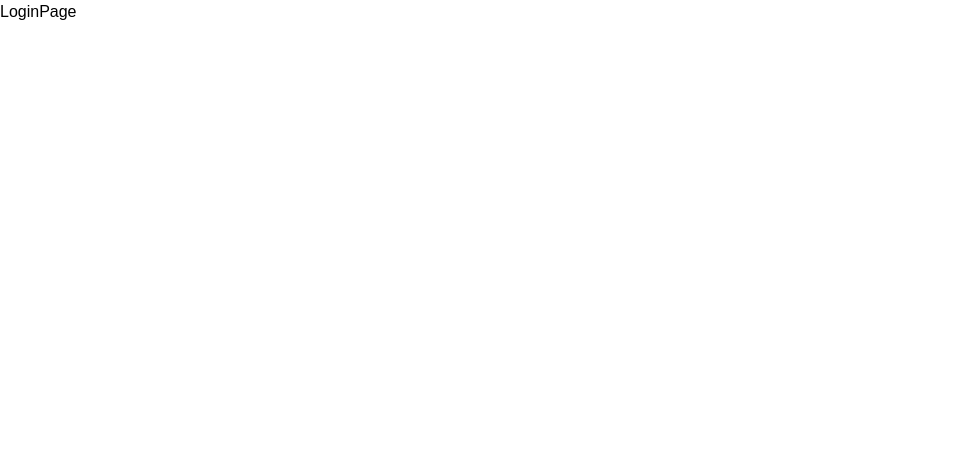
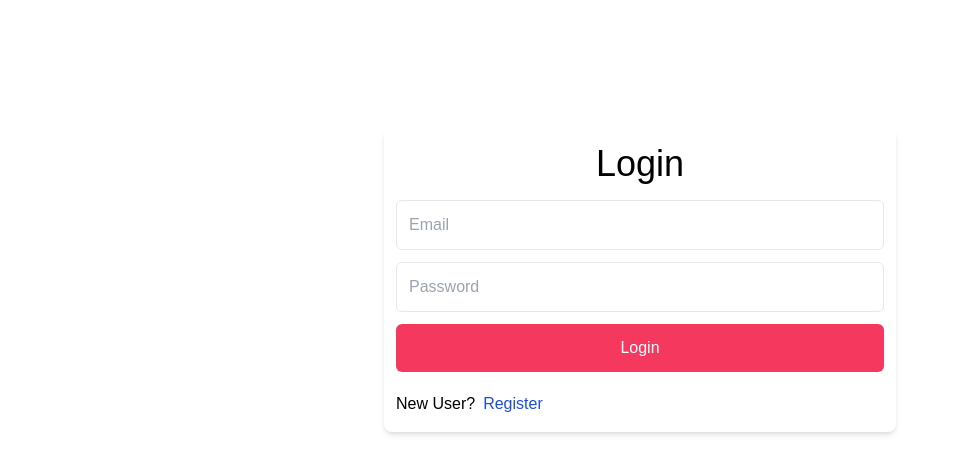
Before and after one commit to gauravjagwani/StayMate, a React app in the folder frontend/: page /login in a window 1280 px wide. Shown: the top 474 px of the page, without its empty margins (0-957 px from the left). Built offline with nearby package versions, Linux system fonts and the light colour scheme; the HTML template or start-up script is replaced by a standard one.

Commit message:
login api route

```diff
--- a/frontend/src/pages/LoginPage.jsx
+++ b/frontend/src/pages/LoginPage.jsx
@@ -1,7 +1,53 @@
-import React from "react";
+import React, { useState } from "react";
+import { Link } from "react-router-dom";
 
 const LoginPage = () => {
-  return <div>LoginPage</div>;
+  const [email, setEmail] = useState("");
+  const [password, setPassword] = useState("");
+  return (
+    <div className="mt-32 max-w-lg mx-auto shadow-md rounded-lg py-4 px-3 ">
+      <h1 className="text-4xl text-center font-medium mb-4">Login</h1>
+      <form className="flex flex-col gap-3 items-center ">
+        <input
+          type="email"
+          placeholder="Email"
+          name="email"
+          className="p-3 rounded-md border w-full hover:border-primary focus:outline-none focus:ring-1 focus:ring-primary focus:border-primary"
+          required
+          value={email}
+          onChange={(e) => setEmail(e.target.value)}
+        />
+        <input
+          type="password"
+          placeholder="Password"
+          name="password"
+          className="p-3 rounded-md border w-full hover:border-primary focus:outline-none focus:ring-1 focus:ring-primary focus:border-primary"
+          value={password}
+          onChange={(e) => setPassword(e.target.value)}
+          required
+        />
+
+        {/* {!passwordMatch && (
+          <p className="text-red-500 "> Password are not matched!</p>
+        )} */}
+
+        <button
+          type="submit"
+          className="bg-primary p-3 w-full text-white rounded-md disabled:opacity-70 disabled:cursor-not-allowed"
+          // disabled={!passwordMatch}
+        >
+          Login
+        </button>
+      </form>
+
+      <div className="mt-5 flex gap-2">
+        <p>New User?</p>
+        <Link to={"/register"} className="text-blue-700">
+          Register
+        </Link>
+      </div>
+    </div>
+  );
 };
 
 export default LoginPage;
--- a/frontend/src/pages/RegisterPage.jsx
+++ b/frontend/src/pages/RegisterPage.jsx
@@ -67,7 +67,7 @@ const RegisterPage = () => {
           type="text"
           placeholder="First Name"
           name="firstName"
-          className="p-3 rounded-md border w-full hover:border-pink-600"
+          className="p-3 rounded-md border w-full hover:border-pink-600 focus:outline-none focus:ring-1 focus:ring-primary focus:border-primary"
           value={formData.firstName}
           onChange={handleChange}
           required
@@ -76,7 +76,7 @@ const RegisterPage = () => {
           type="text"
           placeholder="Last Name"
           name="lastName"
-          className="p-3 rounded-md border w-full hover:border-pink-600"
+          className="p-3 rounded-md border w-full hover:border-pink-600 focus:outline-none focus:ring-1 focus:ring-primary focus:border-primary"
           value={formData.lastName}
           onChange={handleChange}
         />
@@ -84,7 +84,7 @@ const RegisterPage = () => {
           type="email"
           placeholder="Email"
           name="email"
-          className="p-3 rounded-md border w-full hover:border-pink-600"
+          className="p-3 rounded-md border w-full hover:border-pink-600 focus:outline-none focus:ring-1 focus:ring-primary focus:border-primary"
           value={formData.email}
           onChange={handleChange}
           required
@@ -93,7 +93,7 @@ const RegisterPage = () => {
           type="password"
           placeholder="Password"
           name="password"
-          className="p-3 rounded-md border w-full hover:border-pink-600"
+          className="p-3 rounded-md border w-full hover:border-pink-600 focus:outline-none focus:ring-1 focus:ring-primary focus:border-primary"
           value={formData.password}
           onChange={handleChange}
         />
@@ -101,7 +101,7 @@ const RegisterPage = () => {
           type="password"
           placeholder="Confirm Password"
           name="confirmPassword"
-          className="p-3 rounded-md border w-full hover:border-primary"
+          className="p-3 rounded-md border w-full hover:border-primary focus:outline-none focus:ring-1 focus:ring-primary focus:border-primary"
           value={formData.confirmPassword}
           onChange={handleChange}
           required
```
Also changed, not shown: 2 other files (tests, documents, lock files or other folders).
